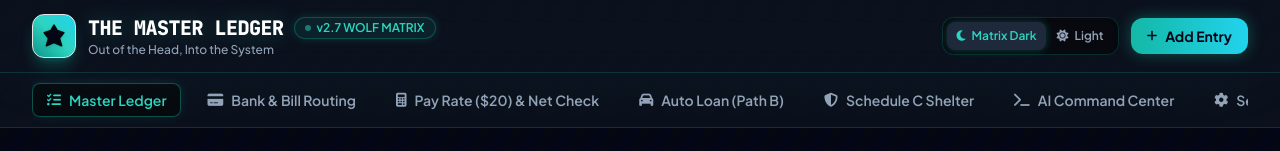
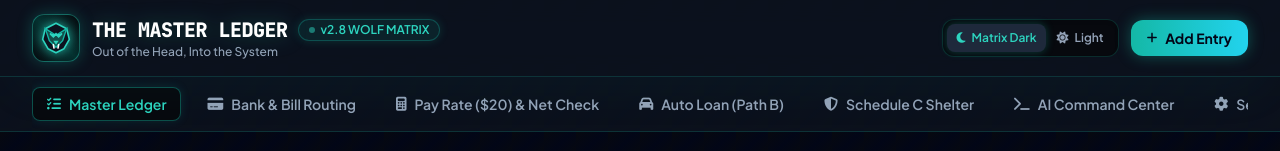
Before and after one commit to wolfBhuffn/wolfX_Xsabyter-HUD, a plain HTML site: page index.html in a window 1280 px wide. Shown: the top 151 px of the page. Drawn offline with nearby package versions, Linux system fonts and the light colour scheme.

Commit message:
Update index.html

```diff
--- a/index.html
+++ b/index.html
@@ -69,20 +69,27 @@
   <header class="sticky top-0 z-40 bg-darkbg-800/90 backdrop-blur-md border-b border-brand-500/20 px-4 lg:px-8 py-3.5 shadow-2xl shadow-brand-500/5">
     <div class="max-w-7xl mx-auto flex flex-col sm:flex-row items-start sm:items-center justify-between gap-4">
 
-      <!-- App Brand & Wolf Gnarly Icon -->
+      <!-- App Brand & Gnarly Wolf Face Icon -->
       <div class="flex items-center gap-3">
-        <!-- Gnarly Wolf Head SVG Icon -->
-        <div class="w-11 h-11 rounded-xl bg-gradient-to-tr from-brand-600 via-teal-400 to-cyan-400 flex items-center justify-center text-slate-950 shadow-lg shadow-brand-500/30 p-2 border border-brand-300/40">
-          <svg viewBox="0 0 24 24" fill="currentColor" class="w-7 h-7 text-slate-950 filter drop-shadow">
-            <path d="M12 2L9 7L3 9L7 14L5 21L12 18L19 21L17 14L21 9L15 7L12 2Z" stroke="#07090e" stroke-width="1.5" stroke-linejoin="round"/>
-            <path d="M9 12L12 15L15 12" stroke="#07090e" stroke-width="1.5" stroke-linecap="round" stroke-linejoin="round"/>
+        <!-- Ferocious Cyber Wolf Face Vector Icon -->
+        <div class="w-12 h-12 rounded-xl bg-gradient-to-tr from-darkbg-900 via-brand-950 to-darkbg-900 flex items-center justify-center text-brand-400 shadow-[0_0_15px_rgba(20,184,166,0.3)] p-1.5 border border-brand-400/40">
+          <svg viewBox="0 0 24 24" fill="currentColor" class="w-8 h-8 text-brand-400 filter drop-shadow-[0_0_6px_rgba(45,212,191,0.8)]">
+            <!-- Wolf Head Silhouette with Sharp Ears & Snout -->
+            <path d="M12 1L4 5L2 13L6 20L12 23L18 20L22 13L20 5L12 1Z" fill="#0d131f" stroke="#2dd4bf" stroke-width="1.2" stroke-linejoin="round"/>
+            <!-- Fierce Brow & Angular Ears -->
+            <path d="M4 5L12 10L20 5L17 14L12 19L7 14L4 5Z" fill="#134e4a" stroke="#14b8a6" stroke-width="1"/>
+            <!-- Gnarly Piercing Eyes & Nose Muzzle -->
+            <path d="M8 9L10 11L12 9L14 11L16 9" stroke="#2dd4bf" stroke-width="1.5" stroke-linecap="round"/>
+            <polygon points="10,14 14,14 12,17" fill="#2dd4bf"/>
+            <!-- Fangs -->
+            <path d="M10 17L10.5 19.5M14 17L13.5 19.5" stroke="#ffffff" stroke-width="1.2" stroke-linecap="round"/>
           </svg>
         </div>
         <div>
           <div class="flex items-center gap-2.5 flex-wrap">
             <h1 class="text-lg lg:text-xl font-extrabold tracking-tight text-white mono uppercase drop-shadow-[0_0_10px_rgba(20,184,166,0.3)]">THE MASTER LEDGER</h1>
             <span class="inline-flex items-center gap-1.5 px-2.5 py-0.5 rounded-full text-xs font-semibold bg-brand-500/10 text-brand-400 border border-brand-500/30 shadow-[0_0_10px_rgba(20,184,166,0.2)]">
-              <span class="w-1.5 h-1.5 rounded-full bg-brand-400 animate-pulse"></span> v2.7 WOLF MATRIX
+              <span class="w-1.5 h-1.5 rounded-full bg-brand-400 animate-pulse"></span> v2.8 WOLF MATRIX
             </span>
           </div>
           <p class="text-xs text-slate-400 font-medium">Out of the Head, Into the System</p>
@@ -510,7 +517,7 @@
             </h2>
             <p class="text-xs text-slate-400">Manage local configuration, currency formatting, and data backups</p>
           </div>
-          <span class="px-2.5 py-0.5 rounded text-[11px] font-bold bg-brand-500/10 text-brand-400 border border-brand-500/30">v2.7 Core Config</span>
+          <span class="px-2.5 py-0.5 rounded text-[11px] font-bold bg-brand-500/10 text-brand-400 border border-brand-500/30">v2.8 Core Config</span>
         </div>
 
         <div class="grid grid-cols-1 md:grid-cols-2 gap-6 text-xs">
```
